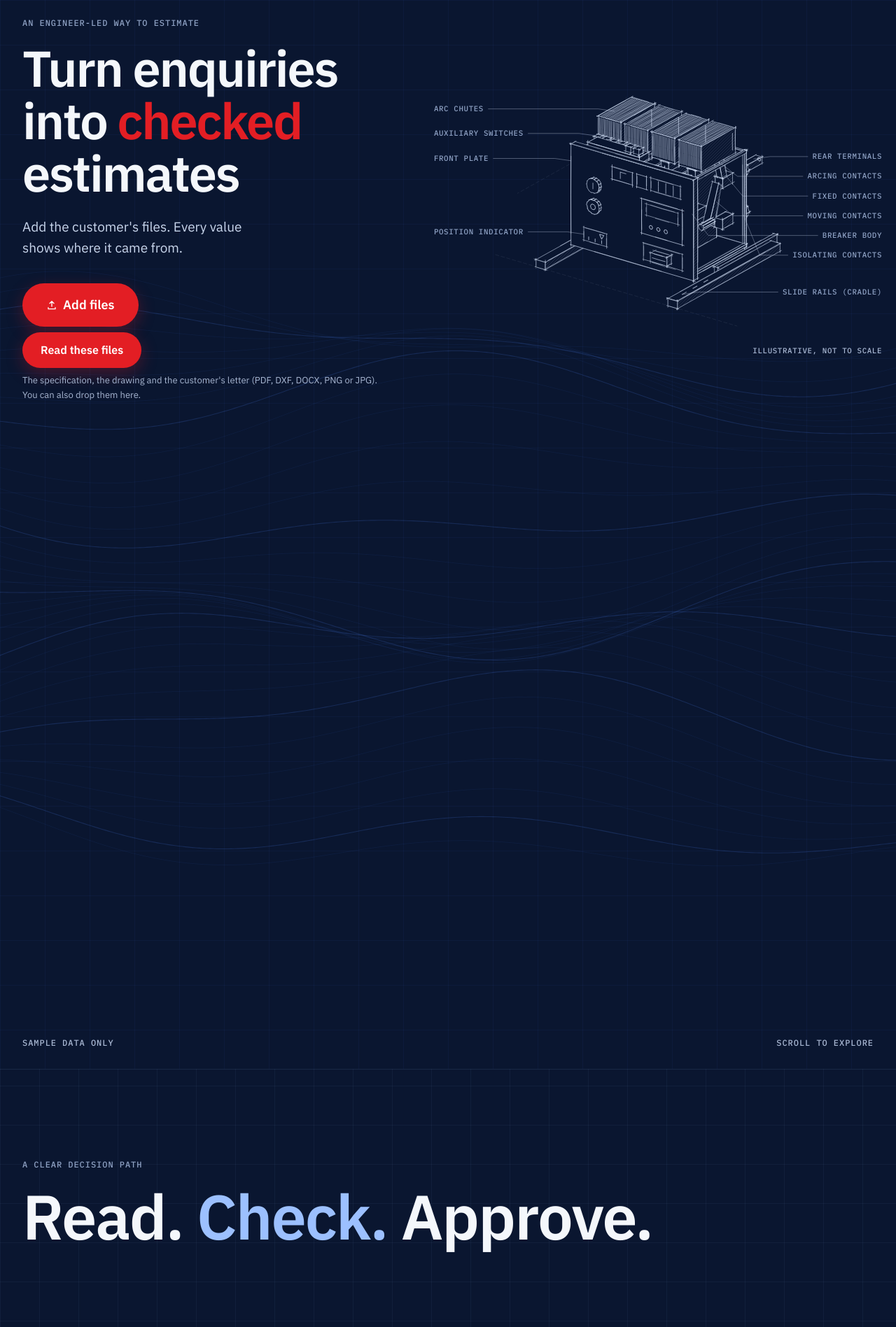
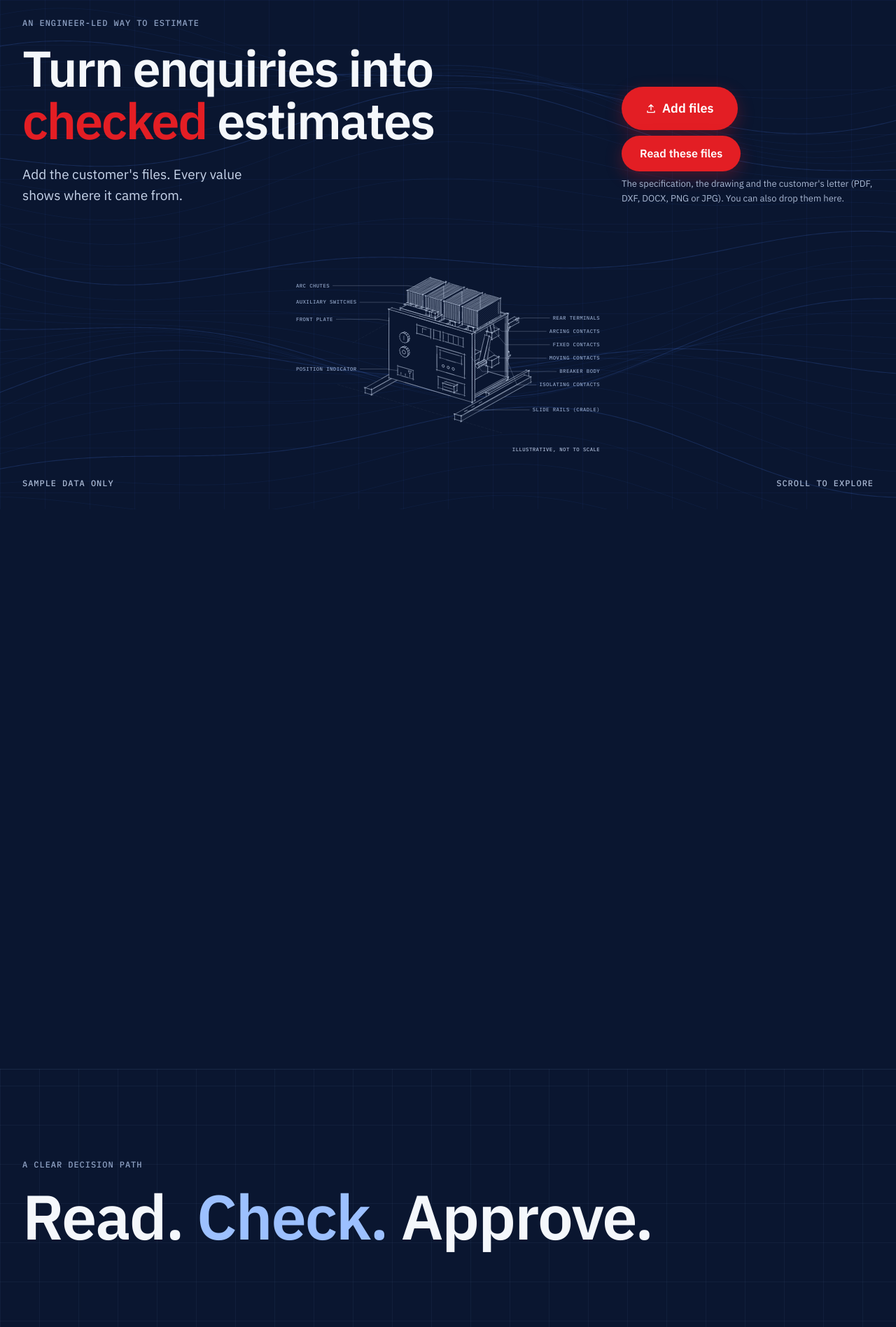
Before and after one commit to Prhm93/switchgear-estimation-assistant, a FastAPI app: page / in a window 1280 px wide. Shown: the part 72-1969 px from the top of the page at 70% size. Run offline with FastAPI, Linux system fonts and the light colour scheme; some libraries are stand-ins or nearby versions.

Commit message:
Pin the whole home hero scene while the scroll opens and closes the drawing, with the drawing under the buttons

```diff
--- a/frontend/static/css/app.css
+++ b/frontend/static/css/app.css
@@ -1135,13 +1135,27 @@ a.chip--neutral:hover { background: var(--veil-hover); color: var(--text); }
 .change-inline[open] { flex-basis: 100%; }
 .link-like { color: var(--blue-text); font-size: var(--fs-sm); box-shadow: inset 0 -1px 0 currentColor; }
 
-/* The home sketch (stage-simple fix): on wide screens with motion, the hero is about two screens tall and the
-   drawing stays pinned near the top for one screen of scrolling while home.js opens and closes it with the
-   scroll. "overflow: clip" keeps the background inside without breaking the pin. Reduced motion: static. */
-@media (min-width: 901px) and (prefers-reduced-motion: no-preference) {
-  .hero { overflow: clip; min-height: calc(200svh - var(--nav-h)); justify-content: flex-start; }
-  .hero__inner { flex: 1; align-items: start; padding-top: var(--space-6); }
-  .hero__art { position: sticky; top: calc(var(--nav-h) + 16px); align-self: start; }
+/* The pinned hero (stage-hero-pin): with motion allowed, the hero is a taller scroll area (two screens less the
+   top bar) and its scene (headline, text, buttons, hint, then the drawing) sticks under the top bar for one
+   screen of scrolling while home.js opens and closes the drawing with the scroll. Then the pin releases and the
+   page scrolls on. The drawing fills the space left under the text and scales as a whole (viewBox, meet), so
+   it is fully visible and keeps its look. "overflow: clip" keeps the background inside without breaking the
+   pin. Reduced motion, or a screen under 600 px tall: no pin, the finished drawing, still, in the page flow. */
+@media (prefers-reduced-motion: no-preference) and (min-height: 600px) {
+  .hero { display: block; overflow: clip; min-height: calc(200svh - var(--nav-h)); }
+  .hero__scene { position: sticky; top: var(--nav-h); height: calc(100svh - var(--nav-h)); display: flex; flex-direction: column; overflow: clip; }
+  .hero__inner { flex: 1; min-height: 0; padding: var(--space-6) var(--space-7) 72px; grid-template-columns: minmax(0, 1fr); grid-template-rows: auto minmax(0, 1fr); gap: var(--space-6); align-items: stretch; }
+  .hero__art { margin-right: 0; min-height: 0; }
+  .hero__art .breaker { position: absolute; inset: 0; width: 100%; height: 100%; }
+}
+/* Wide screens: the buttons and the hint stand to the right of the headline, so the drawing gets more height. */
+@media (prefers-reduced-motion: no-preference) and (min-height: 600px) and (min-width: 1100px) {
+  .hero__body { display: grid; grid-template-columns: minmax(0, 1fr) minmax(0, 360px); column-gap: var(--space-8); align-items: end; }
+  .hero__body > .label-mono, .hero__title, .hero__lede { grid-column: 1; }
+  .hero__body > .hero__add { grid-column: 2; grid-row: 1 / span 3; margin-top: 0; align-self: end; }
+}
+@media (prefers-reduced-motion: no-preference) and (min-height: 600px) and (max-width: 900px) {
+  .hero__inner { padding: var(--space-5) var(--space-5) 64px; gap: var(--space-5); }
 }
 
 @media (max-width: 700px) {
--- a/frontend/static/js/hero-lines.js
+++ b/frontend/static/js/hero-lines.js
@@ -12,7 +12,8 @@
  */
 (function () {
   "use strict";
-  var hero = document.querySelector(".hero");
+  // The pinned scene when there is one (stage-hero-pin), so the canvas is one screen, not the whole scroll area.
+  var hero = document.querySelector(".hero__scene") || document.querySelector(".hero");
   if (!hero) return;
   var canvas = document.createElement("canvas");
   var ctx = canvas.getContext("2d");
--- a/frontend/static/js/home.js
+++ b/frontend/static/js/home.js
@@ -3,9 +3,10 @@
  *
  * - The top bar height goes into --nav-h, so the story card sticks just under it.
  * - The hero drawing draws itself on load in about 3 s: the parts first, from the frame outwards, then
- *   the leader lines, then the labels. After that the drawing is pinned (CSS, position: sticky) while the
- *   hero scrolls by, and the scroll through the pinned part opens it and closes it again
- *   (SeaBreaker.setExplode, 0 to 1 to 0, a half sine of the progress), so it is never left open out of view.
+ *   the leader lines, then the labels. After that the whole hero scene (headline, buttons and drawing) is
+ *   pinned (CSS, position: sticky) while the taller hero scrolls by, and the scroll through the pinned part
+ *   opens the drawing and closes it again (SeaBreaker.setExplode, 0 to 1 to 0, a half sine of the progress).
+ *   At the end of the pin the drawing is closed, the pin releases and the page scrolls on.
  * - The story: the step nearest the middle of the screen is worked out here, in one place, and set as
  *   data-step on the section; CSS shows that step's text and caption from the same attribute.
  *
@@ -68,11 +69,13 @@
   function update() {
     queued = false;
     if (exploding && hero && heroSvg) {
-      /* Progress through the pinned part: 0 when the hero's top reaches the top bar, 1 when its bottom
-         reaches the bottom of the screen. Open at the middle, closed at both ends. */
+      /* Progress through the pin: 0 while the hero's top is at the top bar (where the scene sticks), 1 when
+         its bottom reaches the bottom of the screen and the pin releases. Open at the middle, closed at both
+         ends. */
+      var nav = header ? header.offsetHeight : 0;
       var box = hero.getBoundingClientRect();
-      var span = Math.max(1, box.height - window.innerHeight);
-      var p = Math.min(1, Math.max(0, -box.top / span));
+      var span = Math.max(1, box.height - (window.innerHeight - nav));
+      var p = Math.min(1, Math.max(0, (nav - box.top) / span));
       window.SeaBreaker.setExplode(heroSvg, Math.sin(Math.PI * p));
     }
     if (story && steps.length) {
--- a/frontend/templates/home.html
+++ b/frontend/templates/home.html
@@ -30,6 +30,8 @@
 
 <main id="main" class="home">
   <section class="hero" aria-labelledby="hero-title">
+    {#- stage-hero-pin: the scene is pinned (sticky) while the taller hero scrolls by and drives the drawing. -#}
+    <div class="hero__scene">
     <div class="hero__inner">
       <div class="hero__body">
         <div class="label-mono">An engineer-led way to estimate</div>
@@ -49,6 +51,7 @@
       <div class="hero__art" data-breaker="hero">{{ breaker }}</div>
     </div>
     <div class="hero__foot label-mono"><span>Sample data only</span><span aria-hidden="true">Scroll to explore</span></div>
+    </div>
   </section>
 
   <section class="statement" aria-label="Read. Check. Approve.">
```
Also changed, not shown: tests/integration/test_simple_flow.py (+18 -4 lines).
